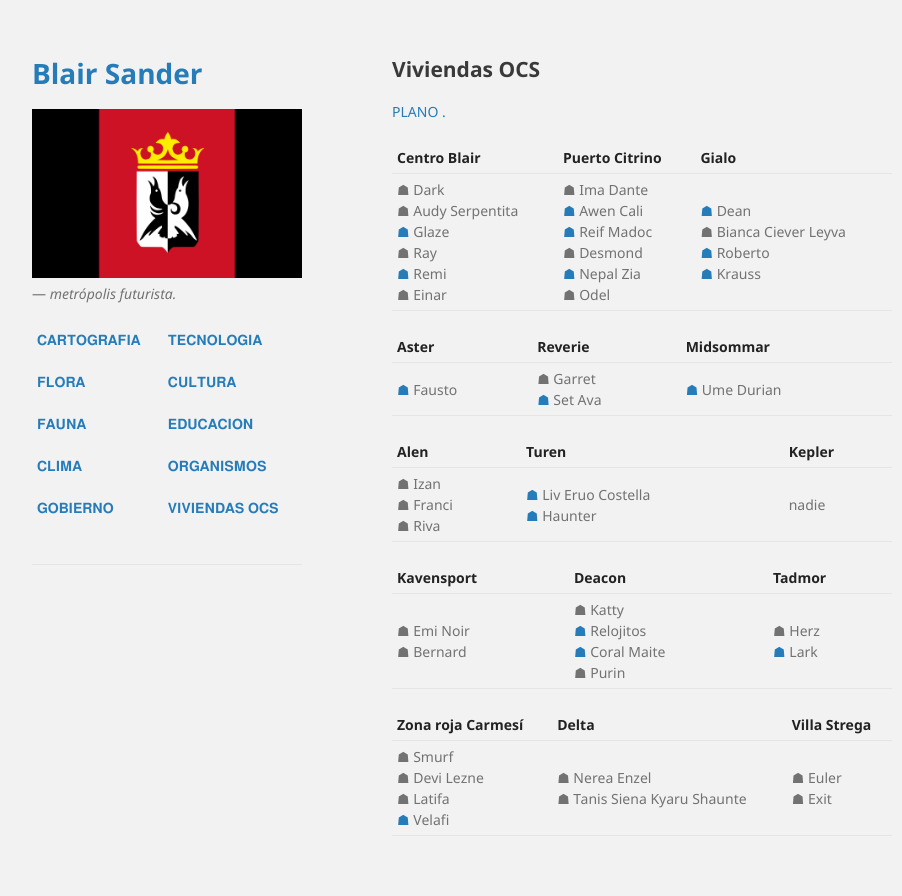
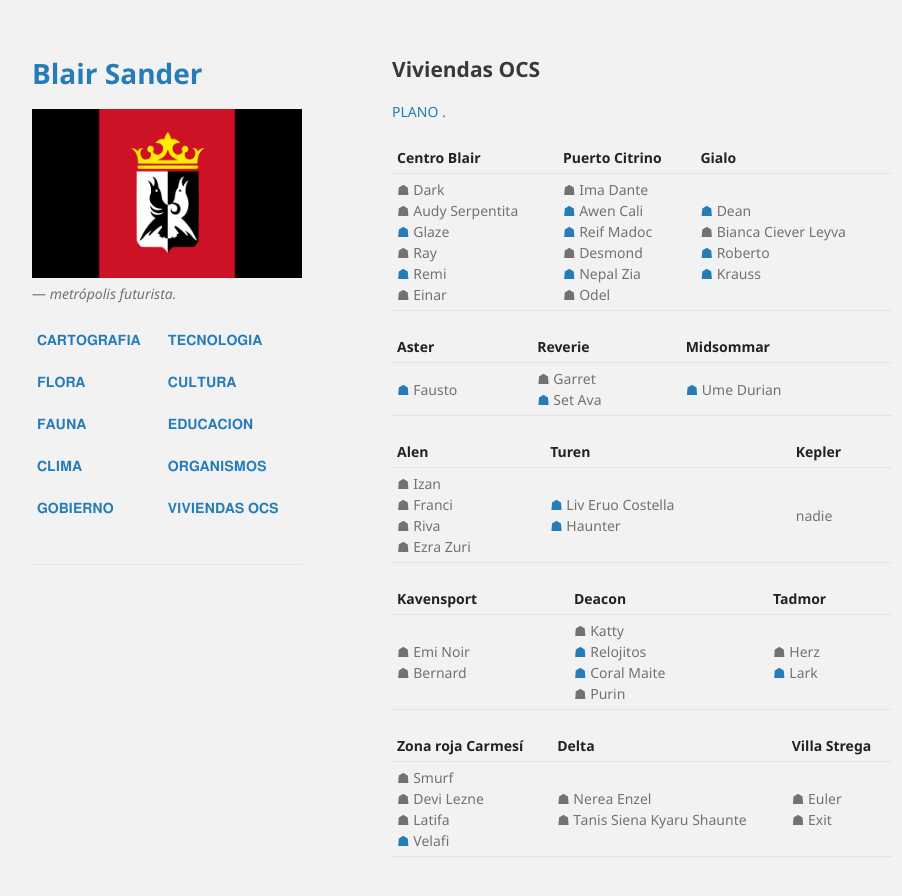
Before and after one commit to BlairSander/ciudad, a Jekyll site: the page built from ocs.md, in a window 1280 px wide and 927 px high. Shown: the top 896 px of the window, without its empty margins (178-1080 px from the left). Built offline with Jekyll 4.4.1, drawn with Linux system fonts in a browser that asks for light colours.

Commit message:
Update ocs.md

```diff
--- a/ocs.md
+++ b/ocs.md
@@ -18,7 +18,7 @@ layout: default
 
 | **Alen**| **Turen**| **Kepler** |
 |:-------------|:------------------|:------|
-| ☗ Izan <br>☗ Franci <br>☗ Riva | [☗](https://blairsander.github.io/ciudad/casaliv) Liv Eruo Costella <br>[☗](https://blairsander.github.io/ciudad/casahaunter.html) Haunter | nadie |
+| ☗ Izan <br>☗ Franci <br>☗ Riva <br>☗ Ezra Zuri | [☗](https://blairsander.github.io/ciudad/casaliv) Liv Eruo Costella <br>[☗](https://blairsander.github.io/ciudad/casahaunter.html) Haunter | nadie |
 
 
 | **Kavensport**| **Deacon**| **Tadmor** |
```
